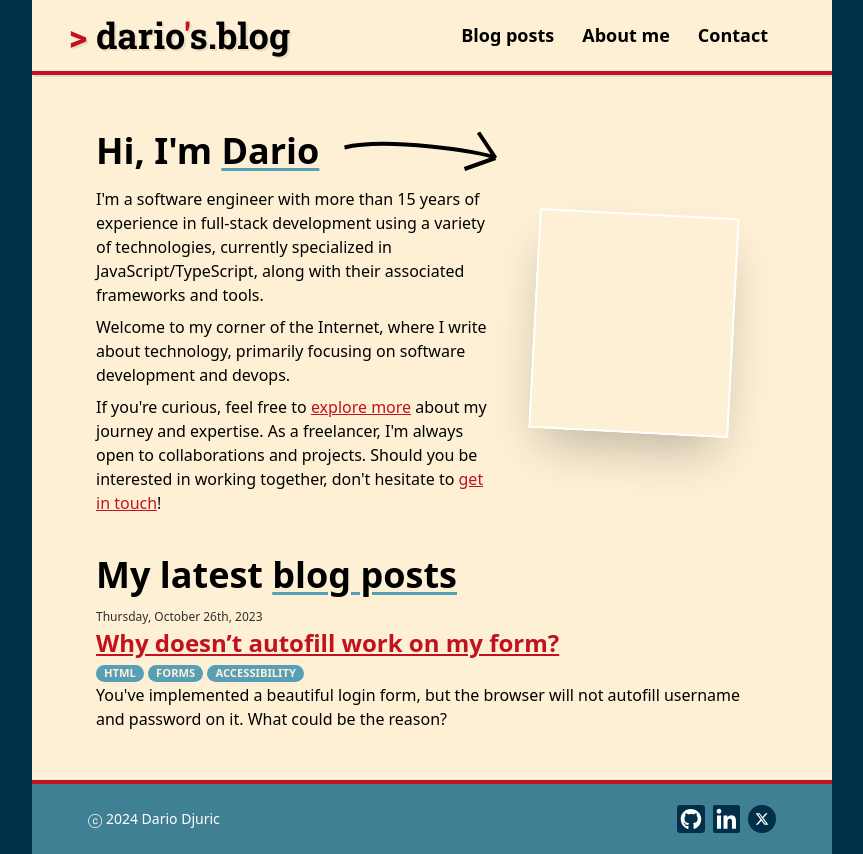
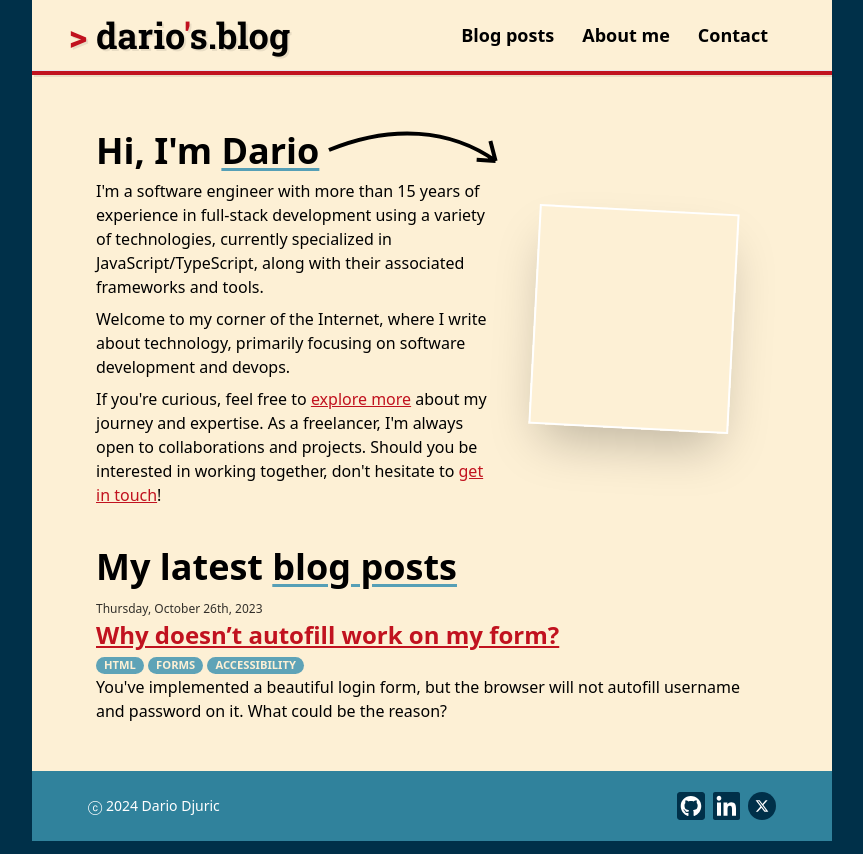
Before and after one commit to dariodjuric/blog, a Next.js app: page / in a window 1280 px wide. Shown: the whole page, without its empty margins (208-1071 px from the left). Built offline with nearby package versions, Linux system fonts and the light colour scheme.

Commit message:
Tweak the footer

```diff
--- a/app/globals.css
+++ b/app/globals.css
@@ -150,7 +150,7 @@
 }
 
 .content {
-  min-height: calc(100vh - 150px);
+  min-height: calc(100vh - 145px);
 }
 
 p {
@@ -158,7 +158,7 @@ p {
 }
 
 h2 {
-  @apply my-2;
+  @apply mt-2 mb-0;
 }
 
 a {
--- a/app/page.tsx
+++ b/app/page.tsx
@@ -76,7 +76,7 @@ export default function Home() {
               blog posts
             </span>
           </h2>
-          <ul>
+          <ul className="mt-2">
             <li>
               <span className="opacity-80 text-xs">
                 Thursday, October 26th, 2023
@@ -86,8 +86,9 @@ export default function Home() {
                 Why doesn’t autofill work on my form?
               </Link>
               <br />
-              <Badge>HTML</Badge> <Badge>Forms</Badge>{' '}
-              <Badge>Accessibility</Badge>
+              <Badge href="/tags/html">HTML</Badge>{' '}
+              <Badge href="/tags/forms">Forms</Badge>{' '}
+              <Badge href="/tags/accessibility">Accessibility</Badge>
               <br />
               You&apos;ve implemented a beautiful login form, but the browser
               will not autofill username and password on it. What could be the
@@ -96,7 +97,6 @@ export default function Home() {
           </ul>
         </div>
       </div>
-      <hr className="h-[5px] bg-thunderbird shadow-light" />
       <footer className="h-[70px] bg-hippie-blue-600 flex flex-row justify-between  p-8 lg:px-14 text-white">
         <p className="self-center text-sm">ⓒ 2024 Dario Djuric</p>
         <div className="self-center flex flex-row space-x-2">
--- a/components/Badge.tsx
+++ b/components/Badge.tsx
@@ -1,11 +1,16 @@
+import Link from 'next/link';
+
 interface BadgeProps {
+  href: string;
   children: string;
 }
 
-export function Badge({ children }: BadgeProps) {
+export function Badge({ children, href }: BadgeProps) {
   return (
-    <span className="inline-flex items-center px-2 bg-hippie-blue text-half-colonial-white font-bold text-[0.7em] uppercase rounded-full">
-      {children}
-    </span>
+    <Link href={href} className="unstyled-link opacity-95 hover:opacity-100">
+      <span className="inline-flex items-center px-2 bg-hippie-blue text-half-colonial-white font-bold text-[0.7em] uppercase rounded-full">
+        {children}
+      </span>
+    </Link>
   );
 }
--- a/tailwind.config.ts
+++ b/tailwind.config.ts
@@ -53,7 +53,7 @@ const config: Config = {
           300: '#8FBFCF',
           400: '#72AFC2',
           500: '#569FB6',
-          600: '#408094',
+          600: '#30829C',
           700: '#2F5E6D',
           800: '#1E3C46',
           900: '#0D1A1E',
```
Also changed, not shown: public/arrow.svg.
